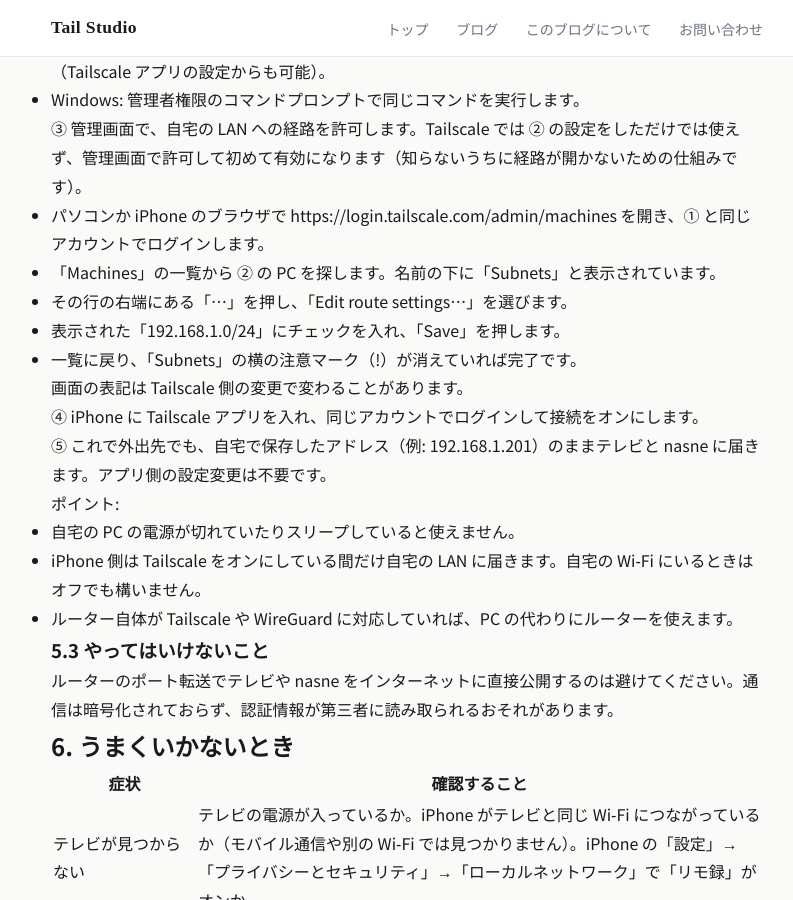
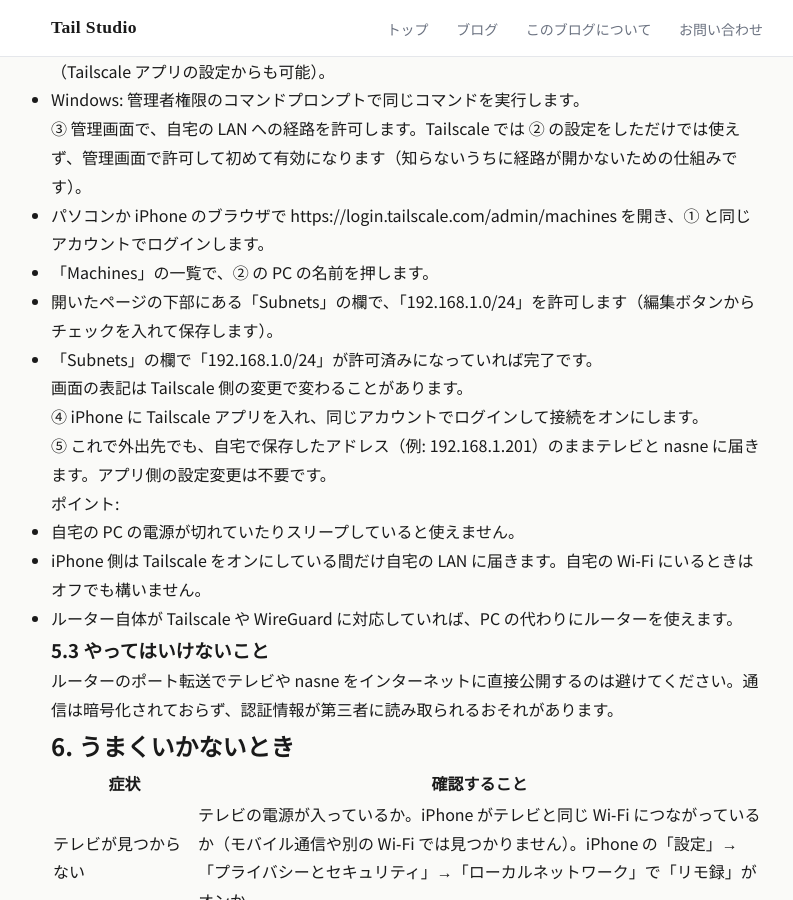
Before and after one commit to wat--/app-policies, a Jekyll site: the page built from apps/rimoroku/guide.md, in a window 1280 px wide and 900 px high, scrolled down 2593 px. Shown: the whole window, without its empty margins (233-1026 px from the left). Built offline with Jekyll 4.4.1, drawn with Linux system fonts in a browser that asks for light colours.

Commit message:
リモ録ガイド: Tailscale の Subnets の場所を修正
Co-Authored-By: Claude Opus 5.5 <noreply@anthropic.com>

```diff
--- a/apps/rimoroku/guide.md
+++ b/apps/rimoroku/guide.md
@@ -103,10 +103,9 @@ VPN の条件は「iPhone から自宅 LAN のアドレス（192.168.x.x）に
 ③ 管理画面で、自宅の LAN への経路を許可します。Tailscale では ② の設定をしただけでは使えず、管理画面で許可して初めて有効になります（知らないうちに経路が開かないための仕組みです）。
 
 - パソコンか iPhone のブラウザで https://login.tailscale.com/admin/machines を開き、① と同じアカウントでログインします。
-- 「Machines」の一覧から ② の PC を探します。名前の下に「Subnets」と表示されています。
-- その行の右端にある「…」を押し、「Edit route settings…」を選びます。
-- 表示された「192.168.1.0/24」にチェックを入れ、「Save」を押します。
-- 一覧に戻り、「Subnets」の横の注意マーク（!）が消えていれば完了です。
+- 「Machines」の一覧で、② の PC の名前を押します。
+- 開いたページの下部にある「Subnets」の欄で、「192.168.1.0/24」を許可します（編集ボタンからチェックを入れて保存します）。
+- 「Subnets」の欄で「192.168.1.0/24」が許可済みになっていれば完了です。
 
 画面の表記は Tailscale 側の変更で変わることがあります。
 
```
